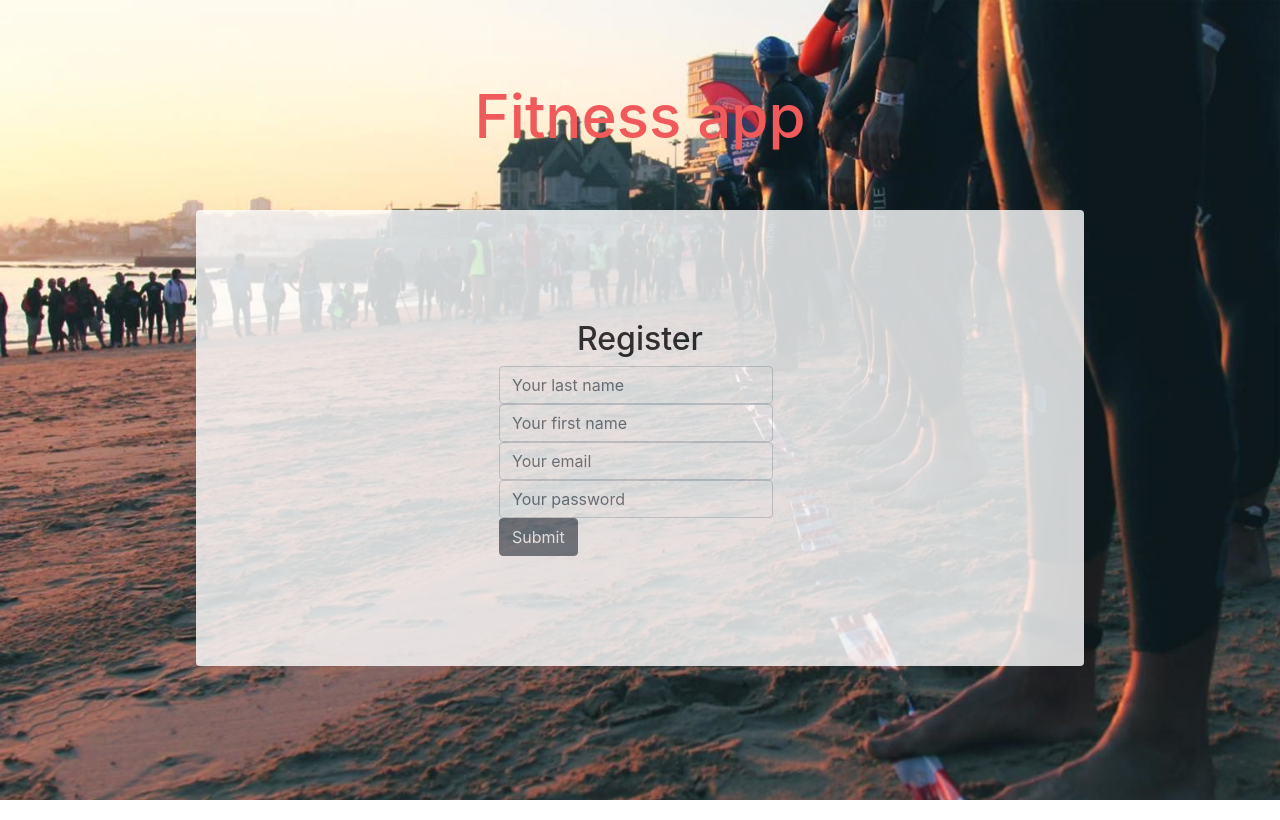
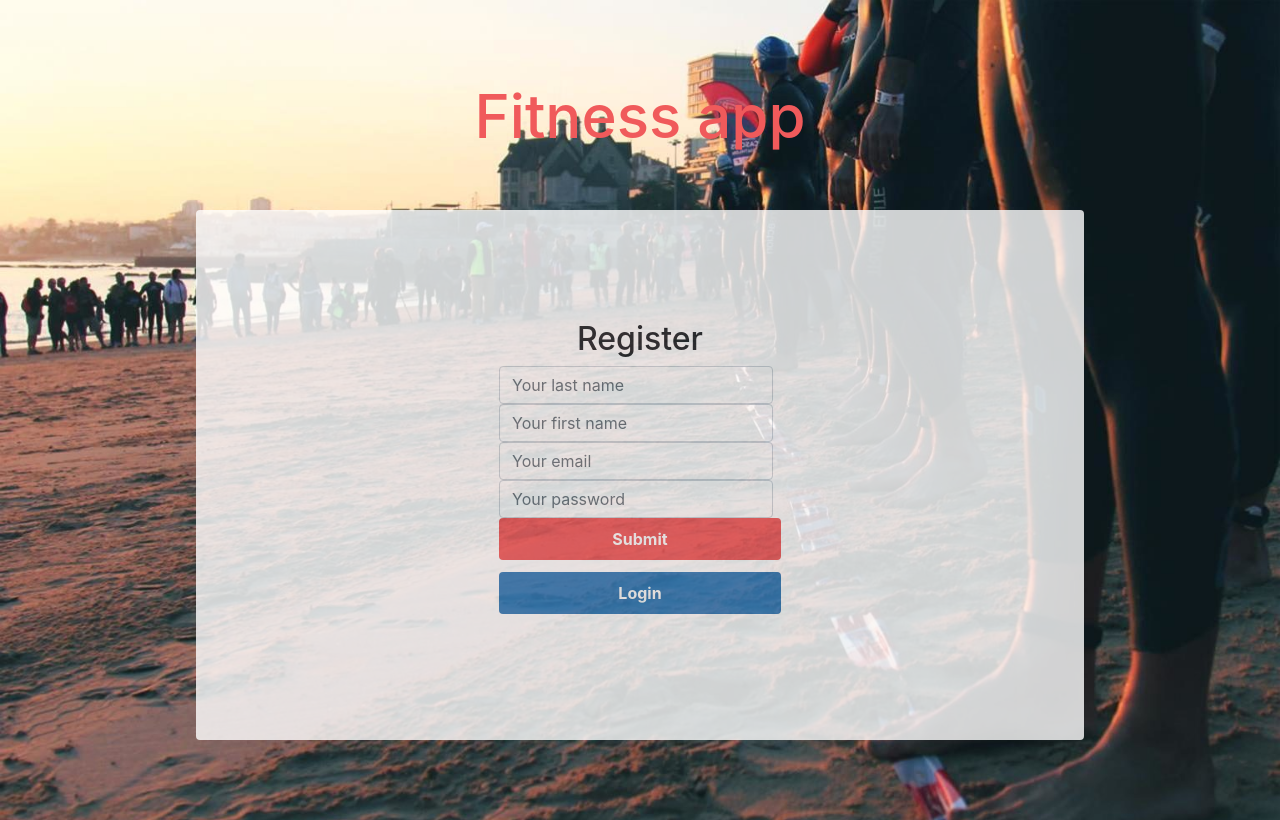
Before and after one commit to bgdmatei/fitness-club-mern, a React (Create React App) app in the folder client/: page /register in a window 1280 px wide. Built offline with nearby package versions, Linux system fonts and the light colour scheme.

Commit message:
styled and set error for register page

```diff
--- a/client/src/pages/Register/index.js
+++ b/client/src/pages/Register/index.js
@@ -1,6 +1,6 @@
 import React, { useState } from "react";
 import api from "../../services/api";
-import { Button, Form, FormGroup, Input, Container } from "reactstrap";
+import { Button, Form, FormGroup, Input, Container, Alert } from "reactstrap";
 
 export default function Register({ history }) {
   const [email, setEmail] = useState("");
@@ -8,10 +8,18 @@ export default function Register({ history }) {
   const [firstName, setFirstName] = useState("");
   const [lastName, setLastName] = useState("");
 
+  const [error, setError] = useState(false);
+  const [errorMessage, setErrorMessage] = useState("");
+
   const handleSubmit = async (evt) => {
     evt.preventDefault();
-    console.log("result of the submit", email, password);
 
+    if (
+      email !== "" &&
+      password !== "" &&
+      firstName !== "" &&
+      lastName !== ""
+    ) {
       const response = await api.post("/user/register", {
         email,
         password,
@@ -25,6 +33,20 @@ export default function Register({ history }) {
         history.push("/dashboard");
       } else {
         const { message } = response.data;
+        setError(true);
+        setErrorMessage(message);
+        setTimeout(() => {
+          setError(false);
+          setErrorMessage("");
+        }, 2000);
+      }
+    } else {
+      setError(true);
+      setErrorMessage("You need to fill all inputs");
+      setTimeout(() => {
+        setError(false);
+        setErrorMessage("");
+      }, 2000);
     }
   };
 
@@ -68,7 +90,23 @@ export default function Register({ history }) {
             onChange={(evt) => setPassword(evt.target.value)}
           />
         </FormGroup>
-        <Button>Submit</Button>
+        <Button className="submit-btn">Submit</Button>
+        <FormGroup>
+          <Button
+            className="secondary-btn"
+            onClick={() => history.push("/login")}
+          >
+            Login
+          </Button>
+        </FormGroup>
+
+        {error ? (
+          <Alert className="event-validation" color="danger">
+            {errorMessage}
+          </Alert>
+        ) : (
+          ""
+        )}
       </Form>
     </Container>
   );
```
Lines whose indentation alone changed are shown as unchanged.
